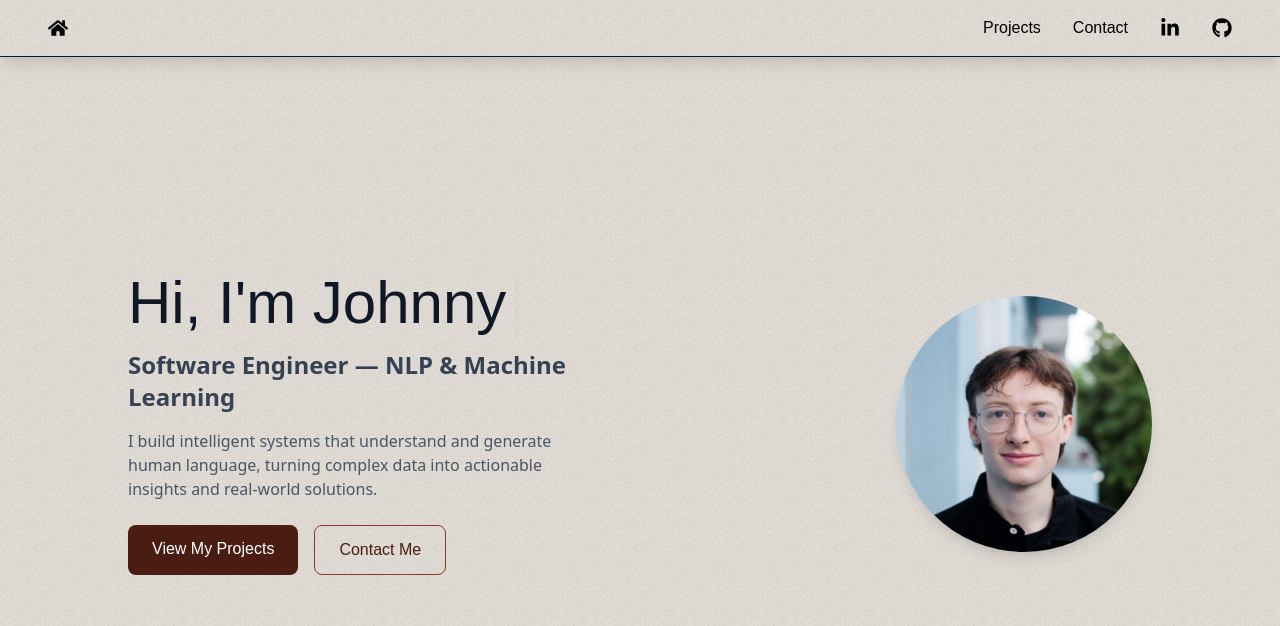
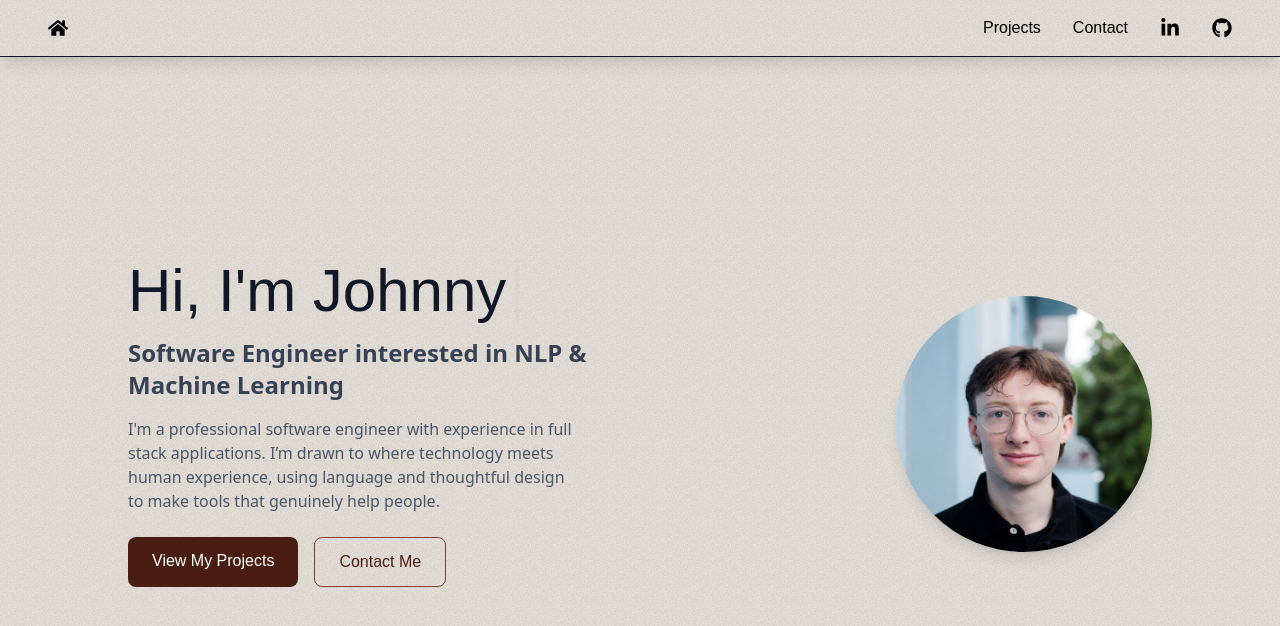
Before and after one commit to jscanlo1/portfolio-website, a Next.js app: page / in a window 1280 px wide. Shown: the top 626 px of the page. Built offline with nearby package versions, Linux system fonts and the light colour scheme.

Commit message:
Update home page

```diff
--- a/src/app/page.tsx
+++ b/src/app/page.tsx
@@ -16,11 +16,11 @@ export default function Home() {
           </h1>
 
           <h2 className="text-xl md:text-2xl font-semibold text-gray-700 font-sans">
-            Software Engineer — NLP & Machine Learning
+            Software Engineer interested in NLP & Machine Learning
           </h2>
 
           <p className="text-gray-600 max-w-md font-sans">
-            I build intelligent systems that understand and generate human language, turning complex data into actionable insights and real-world solutions.
+            I'm a professional software engineer with experience in full stack applications. I’m drawn to where technology meets human experience, using language and thoughtful design to make tools that genuinely help people.
           </p>
 
           {/* CTA Buttons */}
```
